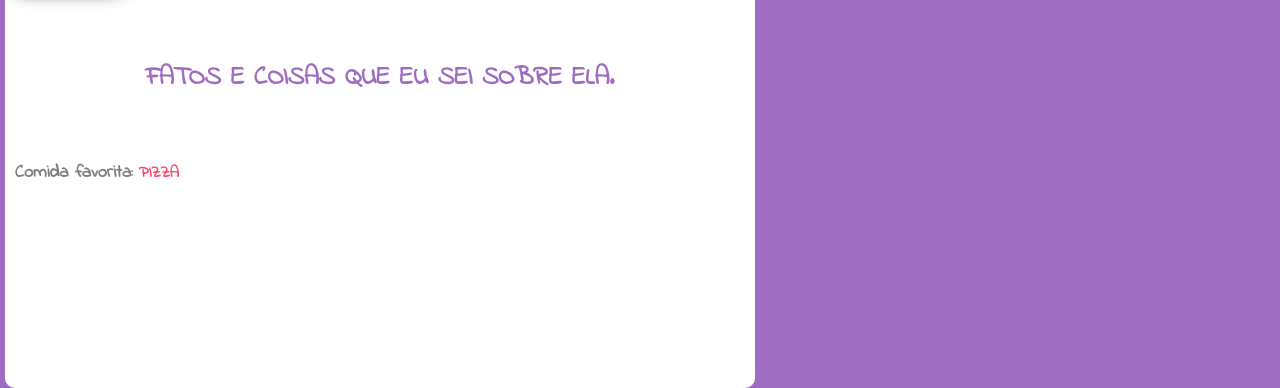
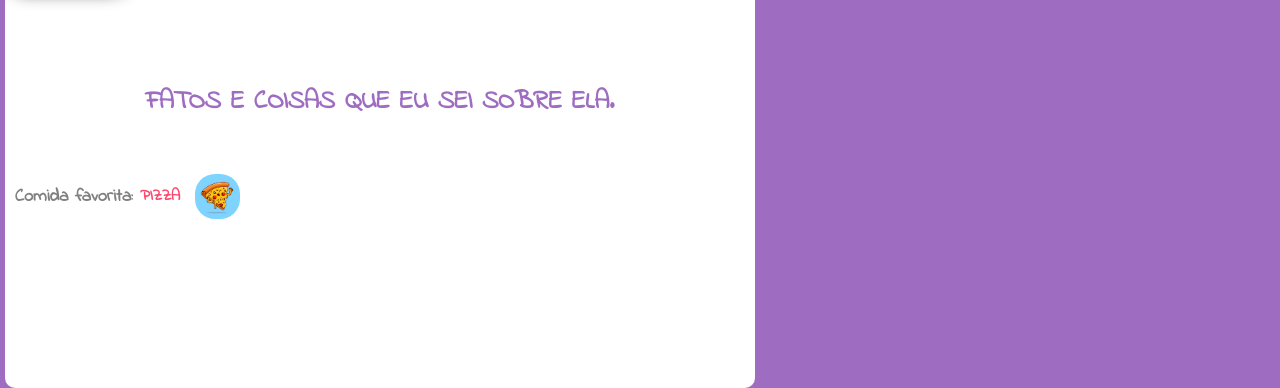
Before and after one commit to Kleber-Neto/Coisinha..., a website: page pages/sobre.html in a window 1280 px wide. Shown: the part 721-1109 px from the top of the page. Drawn offline with nearby package versions, Linux system fonts and the light colour scheme.

Commit message:
novo arquivo e css

```diff
--- a/pages/sobre.css
+++ b/pages/sobre.css
@@ -212,6 +212,13 @@ font-size: 36px;
 
 span {
   color: #fc466b;
+  display: inline-block;
+  position: absolute;
+  margin-left: 5px;
+}
+
+.span {
+  margin-left: 135px;
 }
 
 .info3 {
@@ -234,12 +241,24 @@ span {
   padding-top: 45px;
   font-size: 26px;
   color: #9E6DC2;
+
 }
 
 strong {
+  position: absolute;
   font-size: 18px;
   color: gray;
   padding-left: 10px;
+  display: inline-block;
+}
+
+.intes {
+  margin-left: 190px;
+  margin-top: -10px;
+  width: 45px;
+  height: 45px;
+  border-radius: 20px 20px 20px 20px;
+  display: inline-block;
 }
 
 
--- a/pages/sobre.html
+++ b/pages/sobre.html
@@ -60,6 +60,8 @@
           <div> <img class="perfil" src="../image/coisinha.jpg" alt="uma foto de coisinha"><h2 class="info">Coisinha</h2>
             <h4 class="info2">APELIDO: <span>Limãozinho</span></h4>
             <h4 class="info3">IDADE: <span>14</span></h4>
+
+          </div>
             <br>
 
             <h1 class="titu">FATOS E COISAS QUE EU SEI SOBRE ELA.</h1>
@@ -68,11 +70,12 @@
 
             <div class="list">
 
-              <h4><strong>Comida favorita:</strong> <span>PIZZA</span></h4>
+              <h4><strong>Comida favorita:</strong> <span class="span">PIZZA</span></h4>
+              <img class="intes" src="../image/image.pizza.png" alt="desenho de uma pizza">
 
             </div>
 
-          </div>
+
 
 
         </div>
```
Also changed, not shown: image/image.pizza.png (added).
